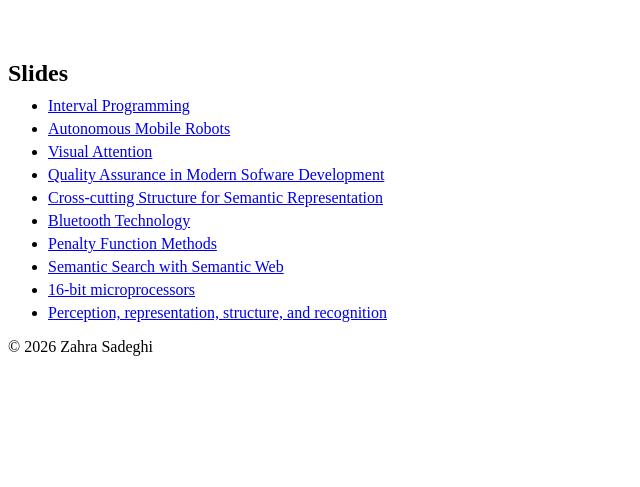
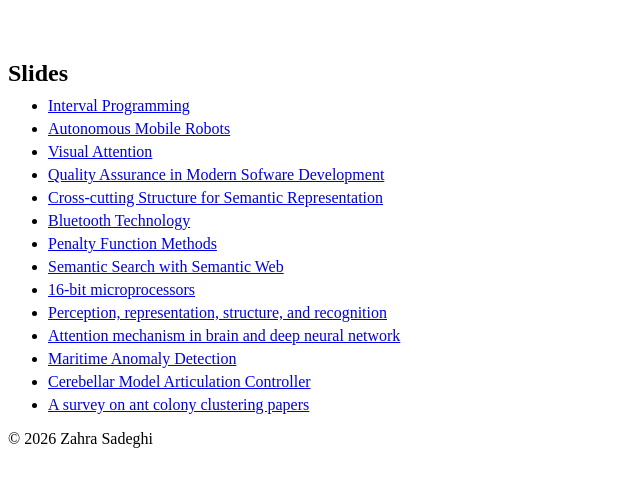
Before and after one commit to zahsa/zahsa.github.io, a Jekyll site: the page built from slide/index.md, in a window 1280 px wide. Shown: the top 487 px of the page, without its empty margins (0-640 px from the left). Built offline with Jekyll 4.4.1, drawn with Linux system fonts in a browser that asks for light colours.

Commit message:
Add additional SlideShare links to index.md

```diff
--- a/slide/index.md
+++ b/slide/index.md
@@ -48,3 +48,22 @@
 <ul style="margin:0 0 5px;">
   <li><a href="https://www.slideshare.net/slideshow/perception-representation-structure-and-recognition/258728882?utm_source=clipboard_share_button&utm_campaign=slideshare_make_sharing_viral&utm_variation=variant&utm_medium=share" target="_blank">Perception, representation, structure, and recognition</a></li>
 </ul>
+
+<ul style="margin:0 0 5px;">
+  <li><a href="https://www.slideshare.net/slideshow/attention-mechanism-in-brain-and-deep-neural-networkrgpdf/259489334?utm_source=clipboard_share_button&utm_campaign=slideshare_make_sharing_viral&utm_variation=variant&utm_medium=share" target="_blank">Attention mechanism in brain and deep neural network</a></li>
+</ul>
+
+<ul style="margin:0 0 5px;">
+  <li><a href="https://www.slideshare.net/slideshow/anomalyworkshoppdf/259624558?utm_source=clipboard_share_button&utm_campaign=slideshare_make_sharing_viral&utm_variation=variant&utm_medium=share" target="_blank">Maritime Anomaly Detection
+</a></li>
+</ul>
+
+<ul style="margin:0 0 5px;">
+  <li><a href="https://www.slideshare.net/slideshow/cerebellar-model-articulation-controller/52767475?utm_source=clipboard_share_button&utm_campaign=slideshare_make_sharing_viral&utm_variation=variant&utm_medium=share" target="_blank">Cerebellar Model Articulation Controller
+</a></li>
+</ul>
+
+<ul style="margin:0 0 5px;">
+  <li><a href="https://www.slideshare.net/slideshow/a-survey-on-ant-colony-clustering-papers/53689433?utm_source=clipboard_share_button&utm_campaign=slideshare_make_sharing_viral&utm_variation=variant&utm_medium=share" target="_blank">A survey on ant colony clustering papers
+</a></li>
+</ul>
```
